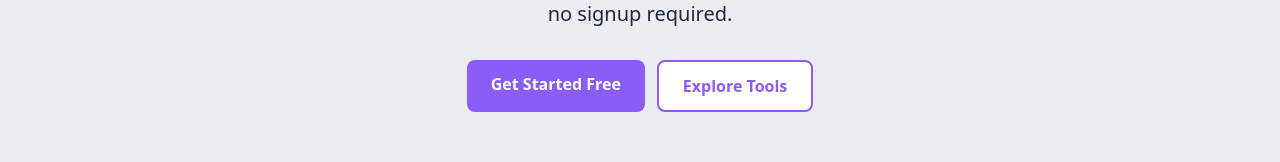
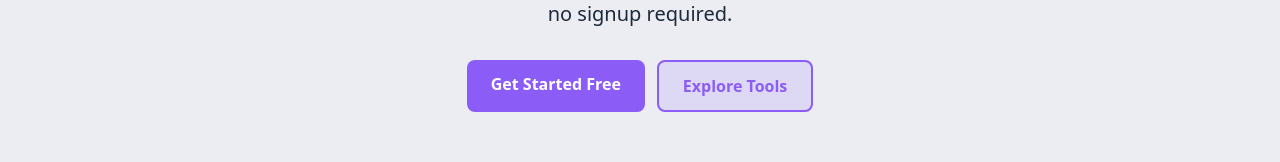
Before and after one commit to kembah17/socialmediatools.one, a Next.js app: page / in a window 1280 px wide. Shown: the part 316-478 px from the top of the page. Built offline with nearby package versions, Linux system fonts and the light colour scheme; no server answers.

Commit message:
fix: hero button contrast in dark mode

```diff
--- a/app/page.tsx
+++ b/app/page.tsx
@@ -42,7 +42,7 @@ export default function HomePage() {
             <a href="/hashtag-generator/" className="px-6 py-3 rounded-lg font-semibold transition-all" style={{ backgroundColor: 'var(--color-brand)', color: '#FFFFFF' }}>
               Get Started Free
             </a>
-            <a href="#tools" className="px-6 py-3 rounded-lg font-semibold transition-all" style={{ backgroundColor: 'var(--color-bg-card)', color: 'var(--color-brand)', border: '2px solid var(--color-brand)' }}>
+            <a href="#tools" className="px-6 py-3 rounded-lg font-semibold transition-all" style={{ backgroundColor: 'color-mix(in srgb, var(--color-brand) 15%, transparent)', color: 'var(--color-brand)', border: '2px solid var(--color-brand)' }}>
               Explore Tools
             </a>
           </div>
```
Also changed, not shown: 1 other file (tests, documents, lock files or other folders).
